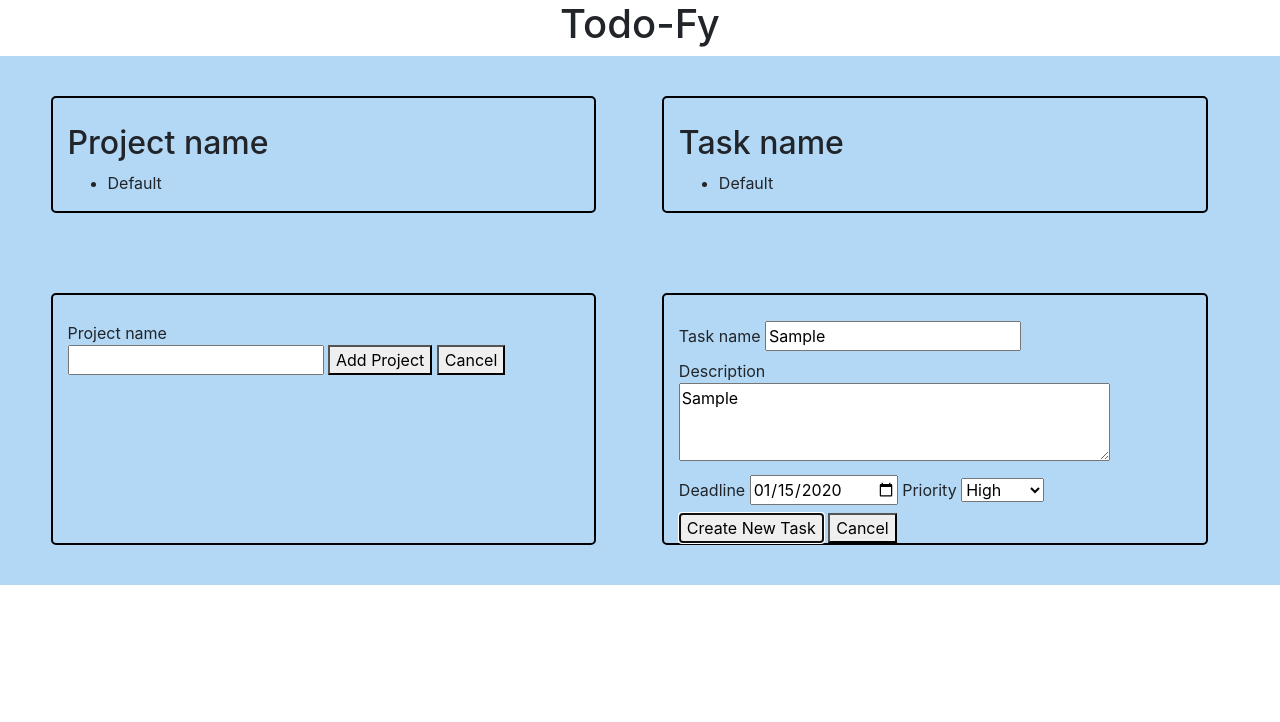
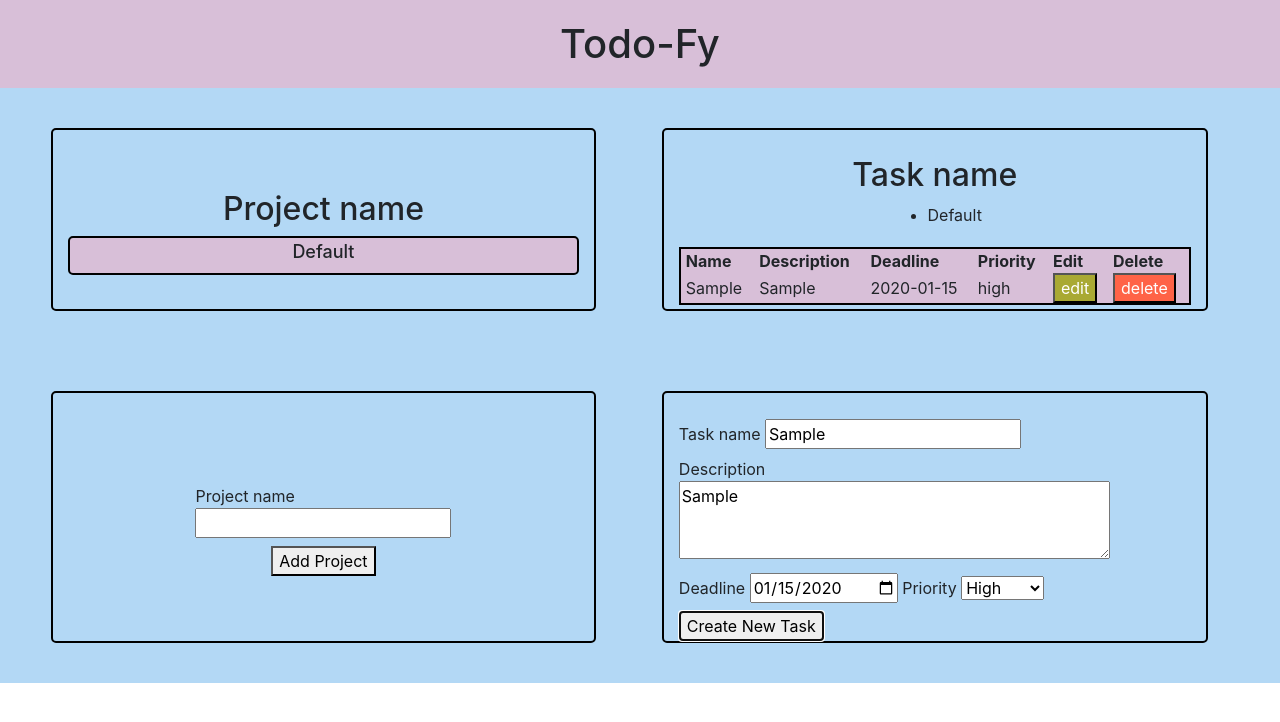
Before and after one commit to davitomix/TodoAppJS, a website built with webpack: page dist/index.html in a window 1280 px wide. Both pictures are taken after typing "Sample", "Sample", "2020-01-15" into the empty fields and a click on the button "Create New Task". Built offline with nearby package versions, Linux system fonts and the light colour scheme.

Commit message:
Start working on Projects logic

```diff
--- a/src/css/style.css
+++ b/src/css/style.css
@@ -7,8 +7,14 @@ html {
   box-sizing: inherit;
 }
 
-#title{
+#title {
+  background-color: thistle;
   text-align: center;
+}
+
+#title h1 {
+  padding: .5em 0;
+  margin: 0;
 }
 
 #project-form {
@@ -17,8 +23,66 @@ html {
 }
 
 .util-cont {
+  display: flex;
+  flex-direction: column;
+  justify-content: center;
+  align-items: center;
   padding-top: 2%;
   border: 2px solid black;
   border-radius: 5px;
   margin-left: 5%;
 }
+
+.todo-task {
+  border: 2px solid black;
+  border-radius: 5px;
+  background-color: thistle;
+  margin: .25em;
+  width: 100%;
+}
+
+.todo-task tr th,
+.todo-task tr td {
+  padding: 0 5px;
+}
+
+.edit-todo-btn,
+.delete-todo-btn {
+  color: white;
+  text-align: center;
+}
+
+.edit-todo-btn {
+  background-color: rgb(169, 169, 51);
+}
+
+.delete-todo-btn {
+  background-color: tomato;
+}
+
+.project-div {
+  display: flex;
+  flex-direction: column;
+  justify-content: center;
+  align-items: center;
+  border: 2px solid black;
+  border-radius: 5px;
+  width: 100%;
+}
+
+.not-selected {
+  background-color: thistle;
+}
+
+.selected {
+  background-color: rgb(176, 151, 176);
+}
+
+.project-div:hover {
+  cursor: pointer;
+}
+
+h3 {
+  padding: 2.5px 0;
+  font-size: 18px;
+}
--- a/src/dom-utils.js
+++ b/src/dom-utils.js
@@ -1,9 +1,62 @@
 const Dom = (() => {
-  const todoUl = document.createElement('ul');
-  const todoLi = document.createElement('li');
-
   const injectTodo = (name, description, deadline, priority) => {
     const todoContainer = document.getElementById('todo-container');
+    const todoTable = document.createElement('table');
+    const tableThs = document.createElement('tr');
+    const tableTds = document.createElement('tr');
+
+    const thName = document.createElement('th');
+    const thDesc = document.createElement('th');
+    const thDead = document.createElement('th');
+    const thPrior = document.createElement('th');
+    const thEdit = document.createElement('th');
+    const thDel = document.createElement('th');
+
+    const tdName = document.createElement('td');
+    const tdDesc = document.createElement('td');
+    const tdDead = document.createElement('td');
+    const tdPrior = document.createElement('td');
+    const tdEdit = document.createElement('td');
+    const tdDel = document.createElement('td');
+    const editBtn = document.createElement('button');
+    const deleteBtn = document.createElement('button');
+    tdEdit.appendChild(editBtn);
+    tdDel.appendChild(deleteBtn);
+
+    thName.innerHTML = 'Name';
+    thDesc.innerHTML = 'Description';
+    thDead.innerHTML = 'Deadline';
+    thPrior.innerHTML = 'Priority';
+    thEdit.innerText = 'Edit';
+    thDel.innerText = 'Delete';
+
+    tdName.innerHTML = name;
+    tdDesc.innerHTML = description;
+    tdDead.innerHTML = deadline;
+    tdPrior.innerHTML = priority;
+    editBtn.innerHTML = 'edit';
+    editBtn.className = 'edit-todo-btn'
+    deleteBtn.innerHTML = 'delete';
+    deleteBtn.className = 'delete-todo-btn';
+
+    tableThs.appendChild(thName);
+    tableThs.appendChild(thDesc);
+    tableThs.appendChild(thDead);
+    tableThs.appendChild(thPrior);
+    tableThs.appendChild(thEdit);
+    tableThs.appendChild(thDel);
+
+    tableTds.appendChild(tdName);
+    tableTds.appendChild(tdDesc);
+    tableTds.appendChild(tdDead);
+    tableTds.appendChild(tdPrior);
+    tableTds.appendChild(tdEdit);
+    tableTds.appendChild(tdDel);
+
+    todoTable.appendChild(tableThs);
+    todoTable.appendChild(tableTds);
+    todoTable.className = 'todo-task';
+    todoContainer.appendChild(todoTable);
   };
   return {
     injectTodo
--- a/src/todos.js
+++ b/src/todos.js
@@ -5,10 +5,11 @@ const Todo = (() => {
   const todoCreateBtn = document.getElementById('todo-create');
 
   const setTodoListener = () => {
-    todoCreateBtn.addEventListener('click', createTodo);
+    todoForm.addEventListener('submit', createTodo);
   };
 
-  const createTodo = () => {
+  const createTodo = (e) => {
+    e.preventDefault();
     const domMultiplexor = Dom;
     const taskName = document.getElementById('task-name').value;
     const taskDescription = document.getElementById('task-description').value;
```
Also changed, not shown: dist/index.html, dist/main.js.
